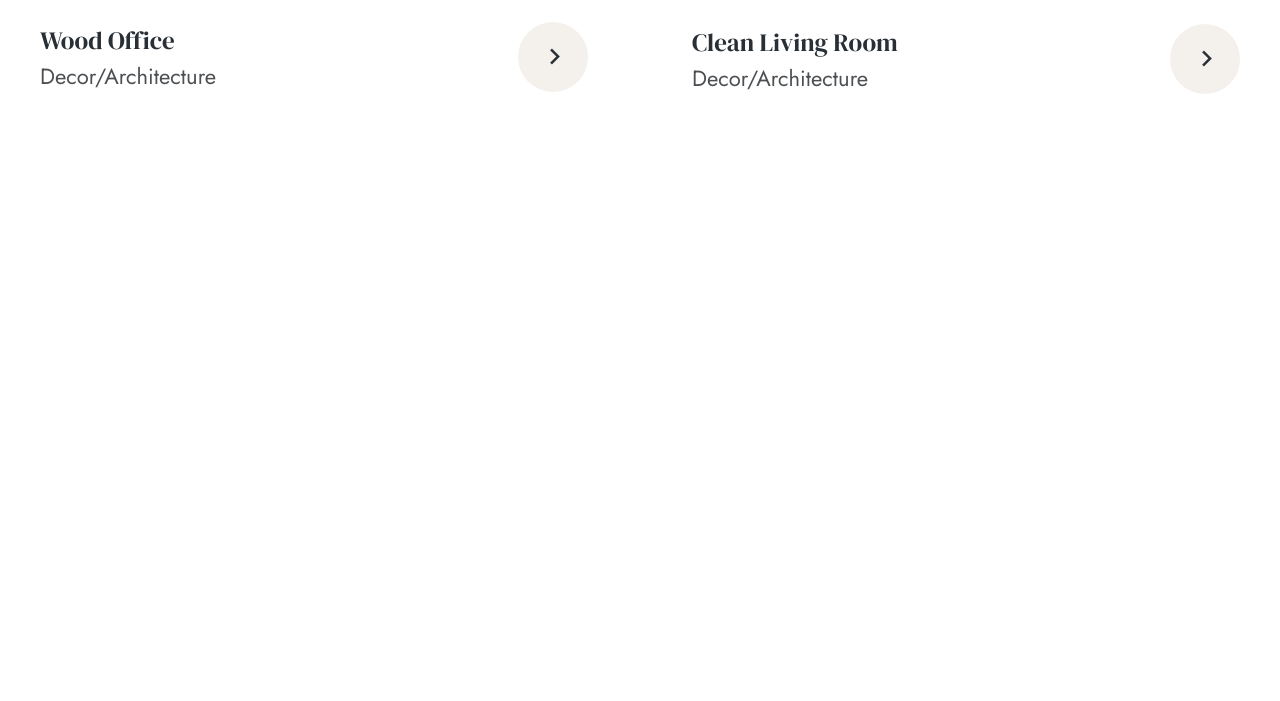
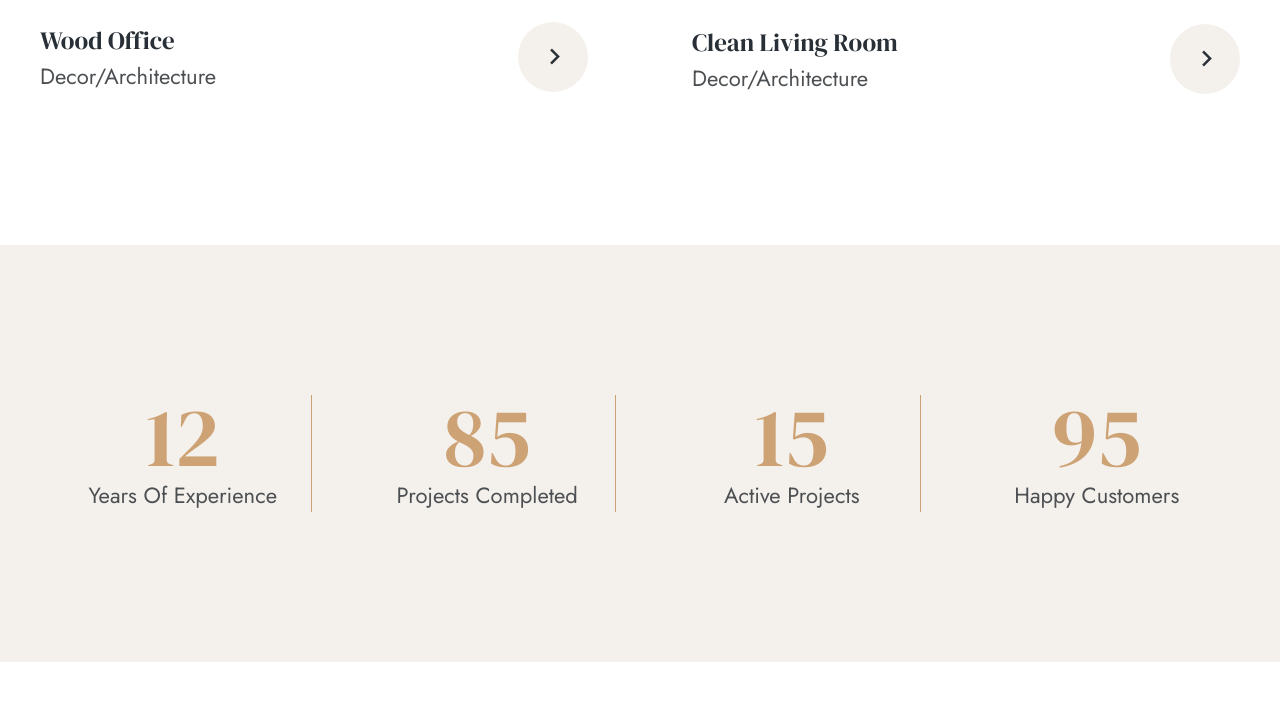
Before and after one commit to debcamila/interno-landing-page, a website: page index.html in a window 1280 px wide. Shown: the part 5041-5742 px from the top of the page. Drawn offline with nearby package versions, Linux system fonts and the light colour scheme; files that its build step writes are made by us from their sources.

Commit message:
adicionando o favicon e a estrutura das estatísticas

```diff
--- a/index.html
+++ b/index.html
@@ -4,6 +4,7 @@
     <meta charset="UTF-8" />
     <meta name="viewport" content="width=device-width, initial-scale=1.0" />
     <title>Interno</title>
+    <link rel="shortcut icon" type="image/ico" href="assets/favicon.ico" />
     <!-- CSS -->
     <link rel="stylesheet" href="dist/output.css" />
     <!-- ICONS -->
@@ -326,7 +327,7 @@
         </div>
       </section>
 
-      <!-- Work -->
+      <!-- work -->
       <section class="work mt-[80px] xl:mt-[150px] relative z-20">
         <div class="container mx-auto xl:px-0">
           <!-- text -->
@@ -421,6 +422,37 @@
         </div>
       </section>
 
+      <!-- stats -->
+      <section
+        class="stats mt-[80px] xl:mt-[150px] relative z-20 bg-accent-secondary py-[80px] xl:py-[150px]"
+      >
+        <div class="container mx-auto">
+          <!-- grid -->
+          <div class="grid grid-cols-1 xl:grid-cols-4 gap-12">
+            <!-- grid item 1 -->
+            <div class="stats__item text-center xl:border-r xl:border-accent">
+              <h3 class="h1 font-primary text-accent">12</h3>
+              <p>Years Of Experience</p>
+            </div>
+            <!-- grid item 2 -->
+            <div class="stats__item text-center xl:border-r xl:border-accent">
+              <h3 class="h1 font-primary text-accent">85</h3>
+              <p>Projects Completed</p>
+            </div>
+            <!-- grid item 3 -->
+            <div class="stats__item text-center xl:border-r xl:border-accent">
+              <h3 class="h1 font-primary text-accent">15</h3>
+              <p>Active Projects</p>
+            </div>
+            <!-- grid item 4 -->
+            <div class="stats__item text-center">
+              <h3 class="h1 font-primary text-accent">95</h3>
+              <p>Happy Customers</p>
+            </div>
+          </div>
+        </div>
+      </section>
+
       <!-- temporary div -->
       <div class="h-[3000px]"></div>
     </main>
```
Also changed, not shown: assets/favicon.ico (added).
